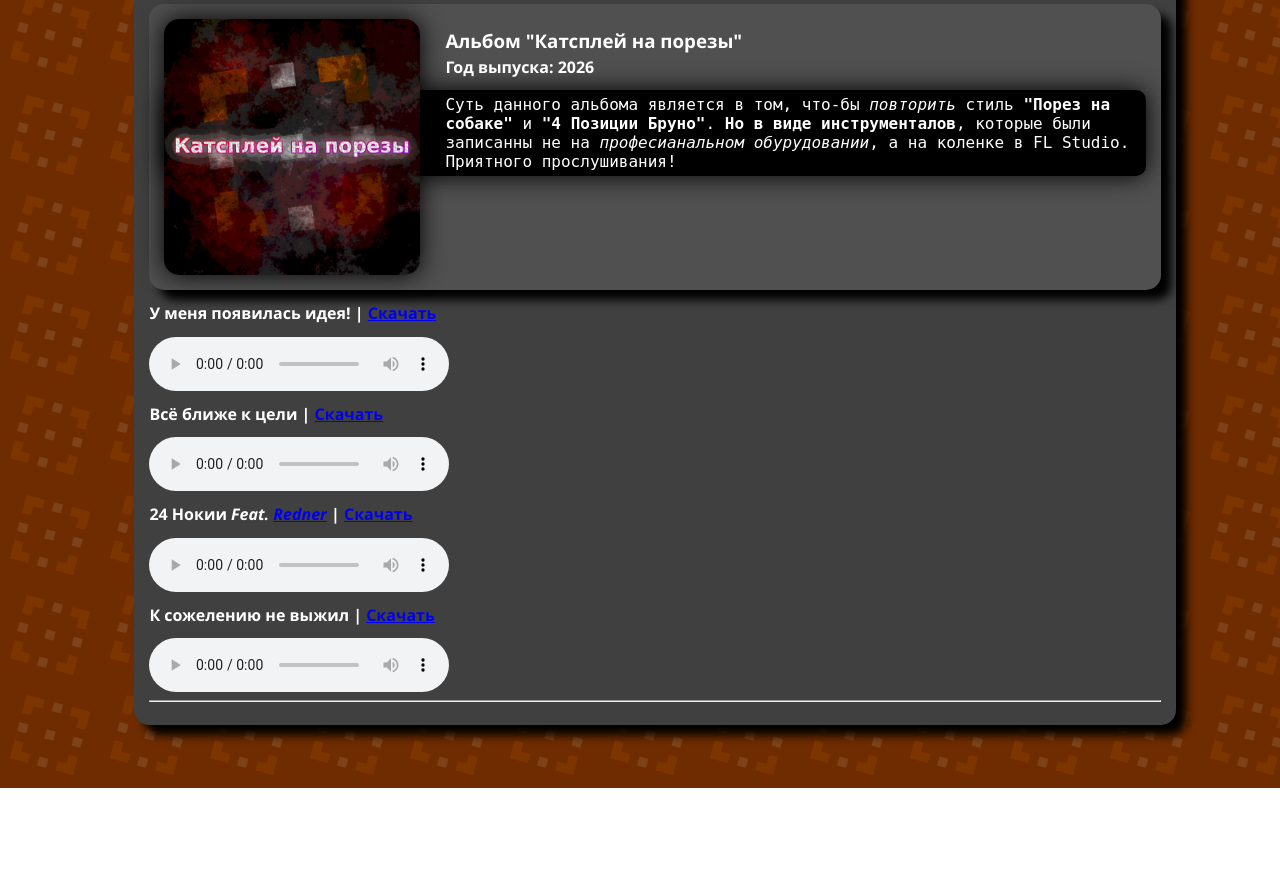
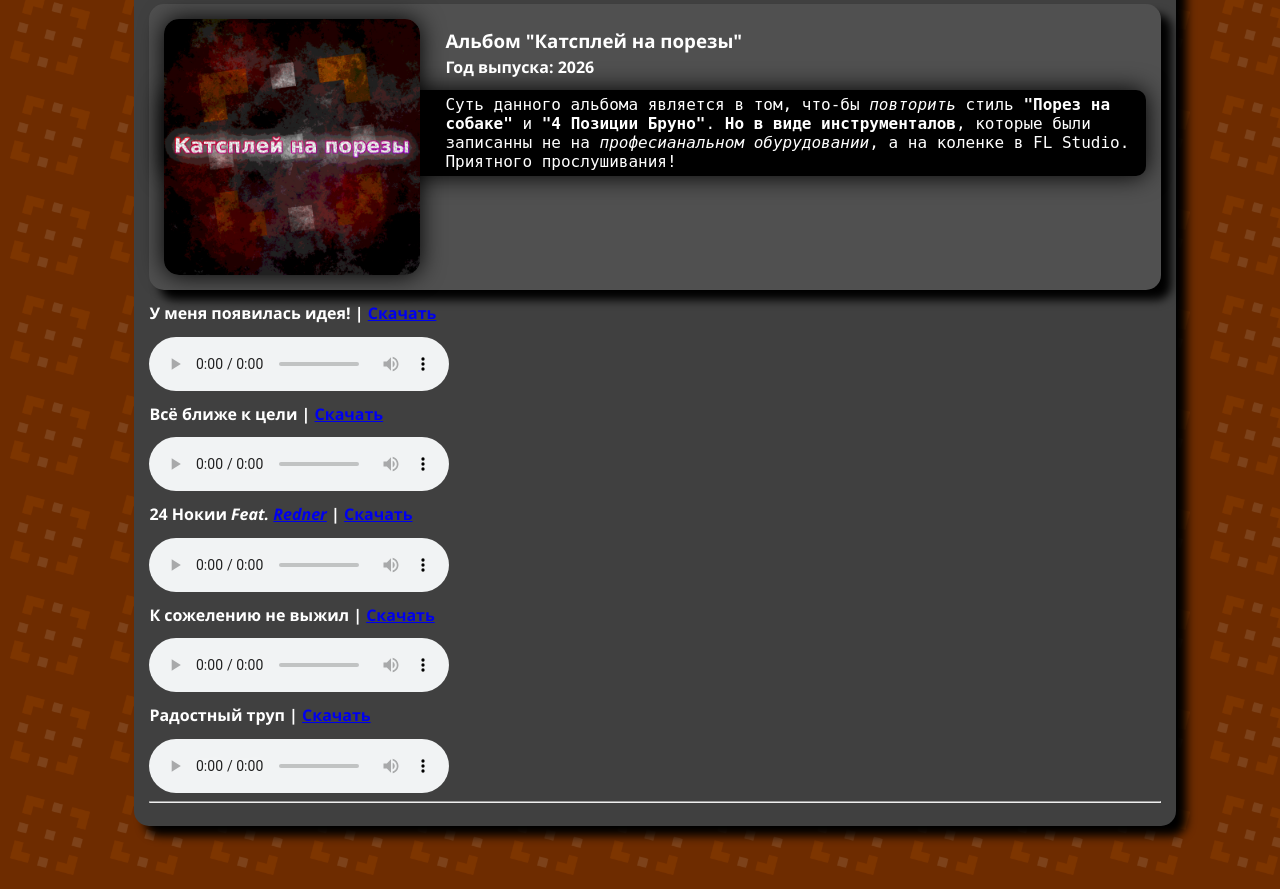
Before and after one commit to CubeRybika/CBHub.io, a plain HTML site: page music.html in a window 1280 px wide. Shown: the part 215-1104 px from the top of the page. Before the commit the page ends 1003 px from the top, so only its background shows below. Drawn offline with Linux system fonts and the light colour scheme.

Commit message:
Новый трек добавлен на сайт

```diff
--- a/music.html
+++ b/music.html
@@ -36,6 +36,10 @@
 
             <h4>К сожелению не выжил | <a href="aud/1/4.mp3" download="CubeRUB - К сожелению не выжил - Катсплей на порезы">Скачать</a></h4>
             <audio src="aud/1/4.mp3" controls></audio>
+
+            <h4>Радостный труп | <a href="aud/1/5.mp3" downlod="CubeRUB - Радостный труп - Катсплей на порезы">Скачать</a></h4>
+            <audio src="aud/1/5.mp3" controls></audio>
+
             <hr>
         </div>
     </body>
```
